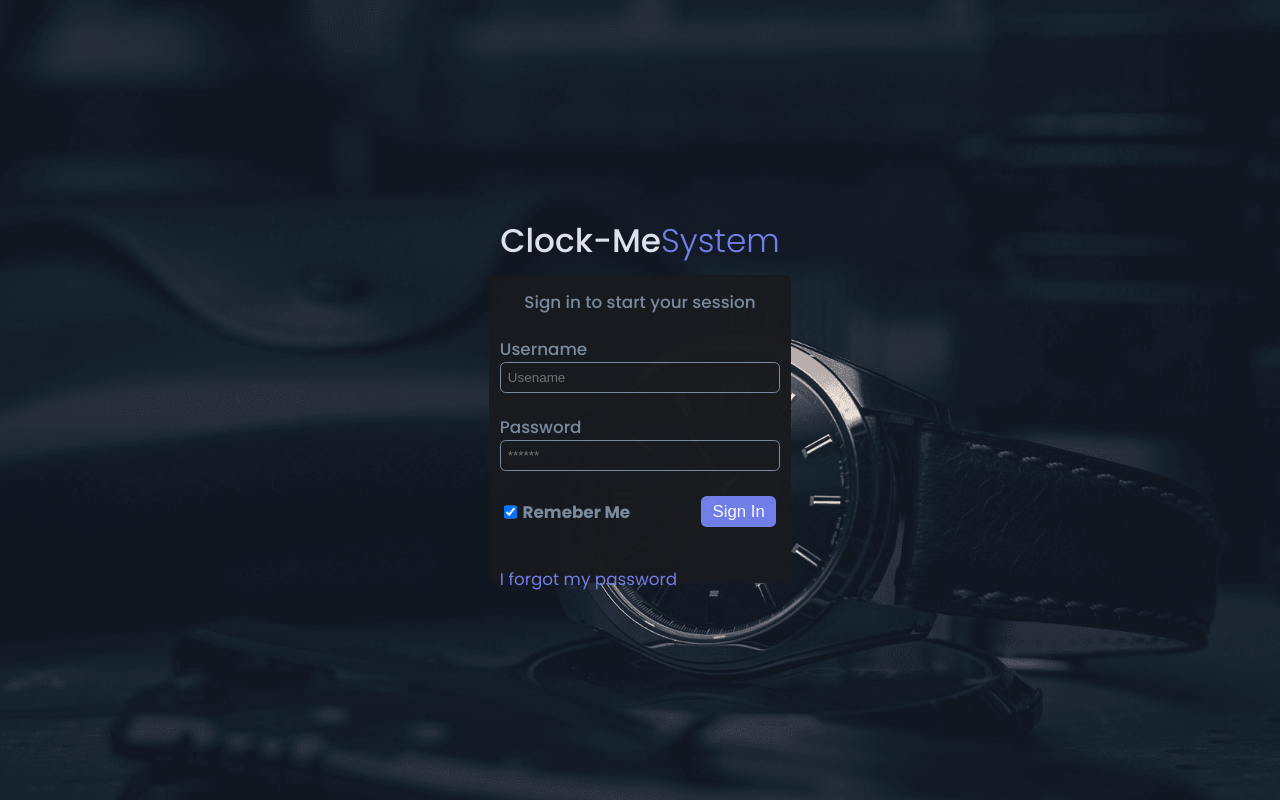
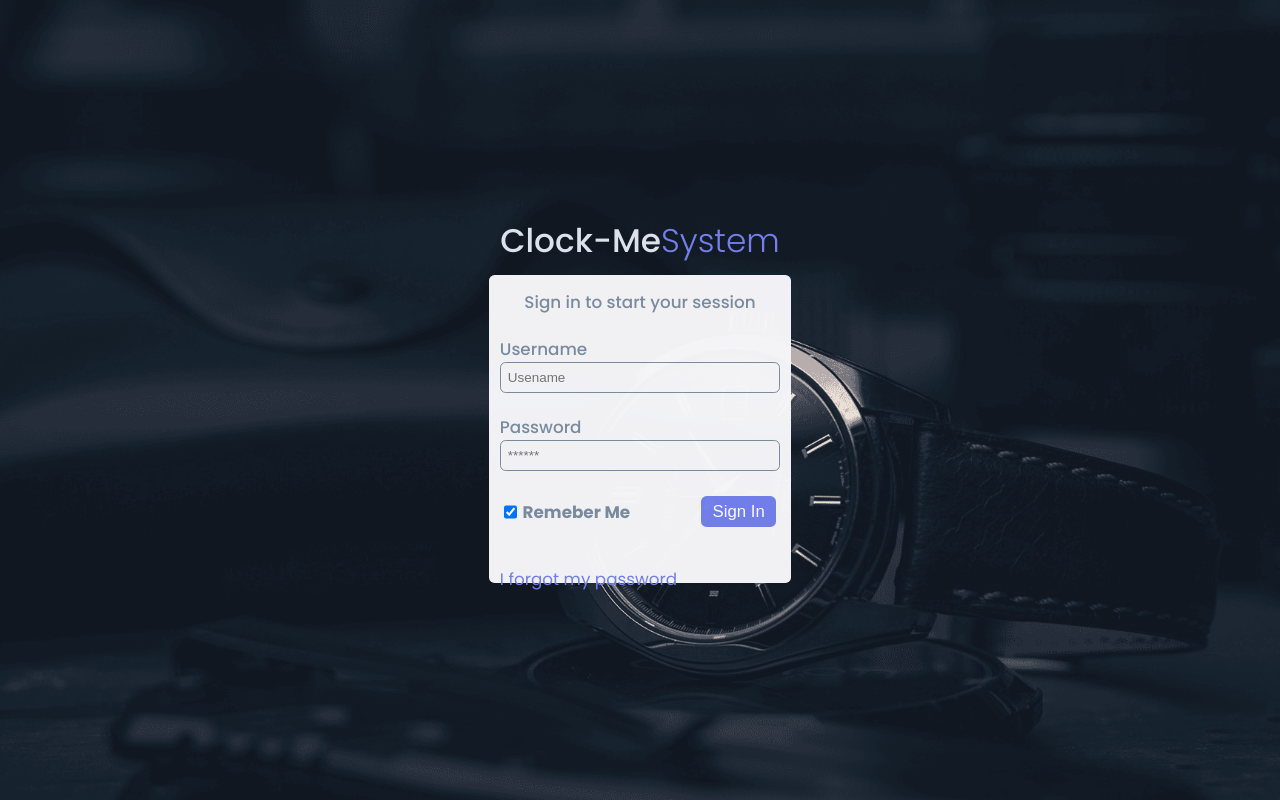
Before and after one commit to Ebenezr/clock-me-front-end, a React (Create React App) app: page / in a window 1280 px wide. Built offline with nearby package versions, Linux system fonts and the light colour scheme; no server answers.

Commit message:
add login auth

```diff
--- a/package.json
+++ b/package.json
@@ -10,11 +10,13 @@
     "@types/node": "^16.11.56",
     "@types/react": "^18.0.18",
     "@types/react-dom": "^18.0.6",
+    "axios": "^0.27.2",
     "react": "^18.2.0",
     "react-dom": "^18.2.0",
     "react-icons": "^4.4.0",
     "react-router-dom": "^6.3.0",
     "react-scripts": "5.0.1",
+    "sass": "^1.54.8",
     "typescript": "^4.8.2",
     "web-vitals": "^2.1.4"
   },
--- a/src/API/api.ts
+++ b/src/API/api.ts
@@ -3,5 +3,5 @@ import axios from 'axios';
 //fetch data
 export const axiosRequest =
     axios.create({
-        baseURL: 'http://localhost:8004/'
+        baseURL: 'http://localhost:9292/'
     });
--- a/src/API/requests.ts
+++ b/src/API/requests.ts
@@ -1,7 +1,8 @@
 const requests={
-    fetchUsers:"/users",
-    fetchEmployees:"/employees",
-    fetchTimestamps:"/timestamps"
+    fetchEmployees:"/employees/fetch",
+    fetchTimestamps:"/timestamps",
+    loginuser:"/login/user"
+
 }
 
 export {requests}
--- a/src/App.tsx
+++ b/src/App.tsx
@@ -34,7 +34,7 @@ const App:React.FC = () =>{
        <accContext.Provider value={acc}>
           <main className="App">
             <Aside />
-            <Main />
+            <Main authenticated={authenticated} setauth={setauthenticated}/>
           </main>
       </accContext.Provider>
   );
--- a/src/components/Header.tsx
+++ b/src/components/Header.tsx
@@ -2,7 +2,14 @@ import React, { useState } from "react";
 import { RiLogoutCircleLine } from "react-icons/ri";
 import { MdMenu } from "react-icons/md";
 import Aside from "./nav/nav";
-const Header = () => {
+import { MainProps } from "../pages/Main";
+
+// interface MainProps{
+//   authenticated:boolean,
+//   setauth(auth:boolean):void
+
+// }
+const Header:React.FC<MainProps> = ({setauth, authenticated}) => {
   const [toggleNavBar, setToggle] = useState(false);
 
   return (
@@ -18,10 +25,10 @@ const Header = () => {
       <span>
         <RiLogoutCircleLine></RiLogoutCircleLine>
         <h3
-          // onClick={() => {
-          //   setAuthenticated(!authenticated);
-          //   localStorage.clear();
-          // }}
+          onClick={() => {
+            setauth(!authenticated);
+            localStorage.clear();
+          }}
         >
           Logout
         </h3>
--- a/src/components/cards/Welcomeinfo.tsx
+++ b/src/components/cards/Welcomeinfo.tsx
@@ -1,8 +1,10 @@
-import React from 'react'
+import React,{useContext} from 'react';
+import { accContext } from "../../App";
 const Welcomeinfo:React.FC=()=> {
+  const accUser = useContext(accContext);
   return (
     <div className="welcome-info">
-    <h2>Hello </h2>
+    <h2>Hello {accUser?.name}</h2>
     <span>Welcome back!</span>
   </div>
   )
--- a/src/components/nav/Aside.tsx
+++ b/src/components/nav/Aside.tsx
@@ -23,7 +23,7 @@ const Aside:React.FC<& { className?: string }>=()=> {
     setActive(!isActive);
   };
 
-  console.log(accUser)
+
     return(
         <aside>
         <div className="top">
--- a/src/pages/Login.tsx
+++ b/src/pages/Login.tsx
@@ -19,21 +19,21 @@ const Login:React.FC<formData>=()=> {
     });
     const [loading,setIsLoading] =useState(true);
     const [account, setAccount] = useState({});
-    const [loggeduser, setLoggedUser] = useState({});
+    const [loggeduser, setLoggedUser] = useState<userInterface>({});
     const [authenticated, setauthenticated] = useState(false);
     const userRef=React.useRef<HTMLInputElement>(null);
 
-  useEffect(() => {
-    axiosRequest.get(requests.fetchUsers)
-    .then((res:any) =>setUsers(res.data))
-    .then(()=>setIsLoading(false))
-    .catch((err:any)=>console.error(err))
+  // useEffect(() => {
+  //   axiosRequest.get(requests.fetchUsers)
+  //   .then((res:any) =>setUsers(res.data))
+  //   .then(()=>setIsLoading(false))
+  //   .catch((err:any)=>console.error(err))
 
-    if(null !== userRef.current && !loading){
-        userRef.current.focus();
-    }
-    // eslint-disable-next-line react-hooks/exhaustive-deps
-  }, []);
+  //   if(null !== userRef.current && !loading){
+  //       userRef.current.focus();
+  //   }
+  //   // eslint-disable-next-line react-hooks/exhaustive-deps
+  // }, []);
 
     //hangle change event
     const handleChange = (event:any):void => {
@@ -50,24 +50,20 @@ const Login:React.FC<formData>=()=> {
     //submission form function
     const handleSubmit = async (e:React.SyntheticEvent) => {
         e.preventDefault();
-        let useraccount:userInterface={
-          name: "",
-          username: "",
-          password: "",
-          admin: false,
-          staffid: "",
-          department: "",
-          avatar: "",
-        }
-        console.log(formData);
-        console.log(users)
-        setauthenticated(true)
-        navigate("/home/dashboard");
+        axiosRequest.post(requests.loginuser, formData)
+        .then(response =>  {
+          setLoggedUser(response.data)
+          setauthenticated(true)
+    })
+    if(authenticated){
+      localStorage.setItem("name", JSON.stringify(loggeduser));
+      localStorage.setItem("authenticated", JSON.stringify(authenticated));
+      navigate("/home/dashboard");
+      console.log(loggeduser)
 
+    }
 
-        localStorage.setItem("name", JSON.stringify(useraccount));
-        localStorage.setItem("authenticated", JSON.stringify(true));
-    }
+  }
 
     return (
         <section id="login">
@@ -85,7 +81,7 @@ const Login:React.FC<formData>=()=> {
               placeholder="Usename"
               id="username"
               autoComplete="off"
-
+            required
               onChange={handleChange}
               ref={userRef}
               value={formData.username}
@@ -98,7 +94,7 @@ const Login:React.FC<formData>=()=> {
               type="password"
               placeholder="******"
               id="password"
-
+              required
               value={formData.password}
               onChange={handleChange}
             />
--- a/src/pages/Main.tsx
+++ b/src/pages/Main.tsx
@@ -17,8 +17,14 @@ import { accContext } from "../App";
 
 export const appContext = createContext<userInterface[] |null>(null);
 
+export interface MainProps{
+  authenticated:boolean,
+  setauth(auth:boolean):void
 
-const Main:React.FC = () => {
+}
+
+
+const Main:React.FC<MainProps> = ({authenticated,setauth}) => {
   const accUser = useContext(accContext);
     const [loading,setIsLoading] =useState(true);
 
@@ -30,7 +36,7 @@ const Main:React.FC = () => {
 
   useEffect(() => {
     try{
-    axiosRequest.get('/users')
+    axiosRequest.get('/employees/fetch')
     .then((res:any) =>setUsers(res.data))
     .then(()=>{
       //check if loged use is loaded with user info
@@ -47,7 +53,7 @@ const Main:React.FC = () => {
     // eslint-disable-next-line react-hooks/exhaustive-deps
   }, []);
 
-  console.log(users)
+
 
   //delete user
   const deleteUser = (id:number) => {
@@ -139,7 +145,7 @@ const Main:React.FC = () => {
   return (
     <appContext.Provider value={searchTerm.length < 1? users : searchResult}>
     <section className="container__main">
-      <Header />
+      <Header authenticated={authenticated} setauth={setauth} />
       <div className="view__main">
         <Routes>
           <Route
--- a/src/pages/dashboard.tsx
+++ b/src/pages/dashboard.tsx
@@ -5,12 +5,11 @@ import Searchbar from "../components/forms/Searchbar";
 import Employeecard from "../components/cards/Employeecard";
 import { useContext } from "react";
 import { userInterface } from "../interfaces/interface";
-import { appContext } from "./Main";
+
 
 
 const Dashboard:React.FC = () => {
-  const employees = useContext(appContext);
-  console.log("employees")
+
 
   return (
     <section className="dashboard__view">
--- a/src/scss/_variables.scss
+++ b/src/scss/_variables.scss
@@ -19,11 +19,57 @@
   $color-warning: #ffbb55;
   $color-info-dark:#7d8da1;
   $color-info-light:#dce1eb;
-  $color-dark: #edeffd;
-  $color-light: rgba(0,0,0,0.4);
+  $color-dark: #363949;
+  $color-white: #fff;
+  $color-light: rgba(132,139,200,0.18);
   $color-primary-variant:#111e88;
-  $color-dark-variant:#a3bdcc;
-  $color-background:#181a1e;
+  $color-dark-variant:#677483;
+  $color-background:#f6f6f9;
+
+
+  //box shadow
+  $box-shadow:0 2rem 3rem $color-light;
+
+  //thems
+
+$themes: (
+    light: (
+      $color-background:#f6f6f9,
+      $color-white: #fff,
+      $color-dark: #363949,
+      $color-dark-variant:#677483,
+      $color-light: rgba(132,139,200,0.18),
+      $box-shadow: 0 2rem 3rem $color-light
+    ),
+    dark: (
+      $color-background: #181a1e,
+      $color-white: #202528,
+      $color-dark: #edeffd,
+      $color-dark-variant: #a3bdcc,
+      $color-light:rgba(0,0,0,0.4),
+      $box-shadow: 0 2rem 3rem $color-light
+    )
+);
+
+@mixin styles($mode) {
+  @each $key, $map in $themes {
+    @each $prop, $color in $map {
+      @if $prop == $mode {
+        --#{$key}: #{$color};
+      }
+    }
+  }
+}
+
+.dark-mode {
+  @include styles("darkTheme");
+}
+
+.light-mode {
+  @include styles("lightTheme");
+}
+
+
   //border radius
   $card-border-radius:2rem;
   $border-radius-1:0.4rem;
@@ -35,7 +81,7 @@
   $padding-1:1.2rem;
 
   //box shadow
-  $box-shadow:0.2rem 3rem $color-light;
+  $box-shadow:0 2rem 3rem $color-light;
 
 
   //breaking point
```
Also changed, not shown: 1 other file (tests, documents, lock files or other folders).
